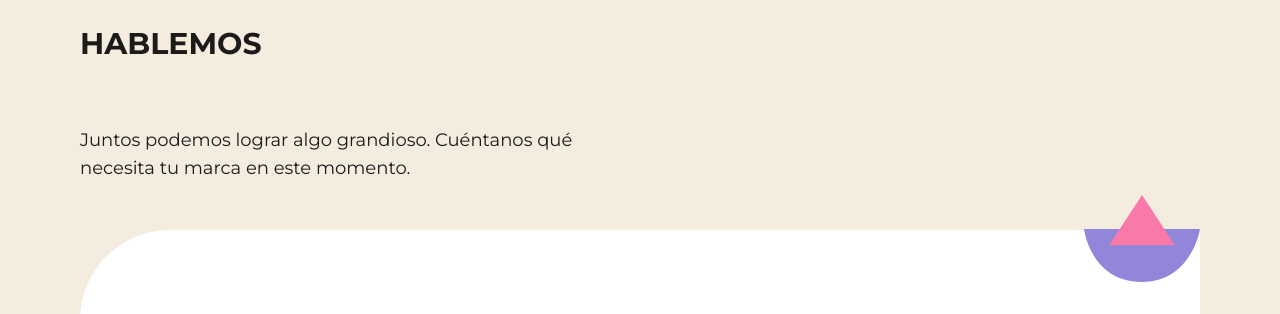
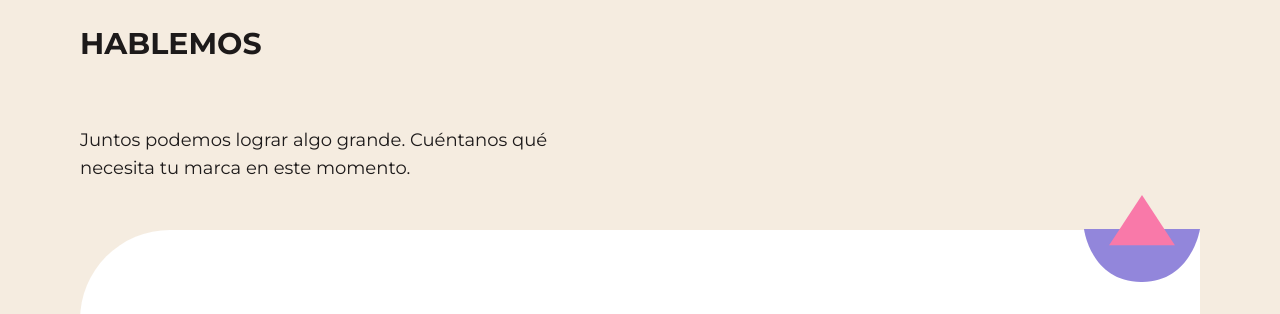
Before and after one commit to Franciscof94/random-agency, a Next.js app: page / in a window 1280 px wide. Shown: the part 2880-3194 px from the top of the page. Built offline with nearby package versions, Linux system fonts and the light colour scheme; no server answers.

Commit message:
fix contact text

```diff
--- a/src/app/components/Contact/Contact.tsx
+++ b/src/app/components/Contact/Contact.tsx
@@ -39,7 +39,7 @@ export const Contact = () => {
             <form onSubmit={handleSubmit(onSubmit)}>
                 <Element name="contacto" className=''>
                     <Title className='text-xl sm:text-2xl md:text-2xl lg:text-3xl font-bold pb-8 sm:pb-12 sm:pb-16'>HABLEMOS</Title>
-                    <p className='text-sm sm:text-lg  sm:w-2/4 pr-6 pb-12'>Juntos podemos lograr algo grandioso. Cuéntanos qué necesita tu marca en este momento.</p>
+                    <p className='text-sm sm:text-lg  sm:w-2/4 pr-6 pb-12'>Juntos podemos lograr algo grande. Cuéntanos qué necesita tu marca en este momento.</p>
                     <ContactForm errorMessage={errorMessage} />
                 </Element>
             </form>
```
